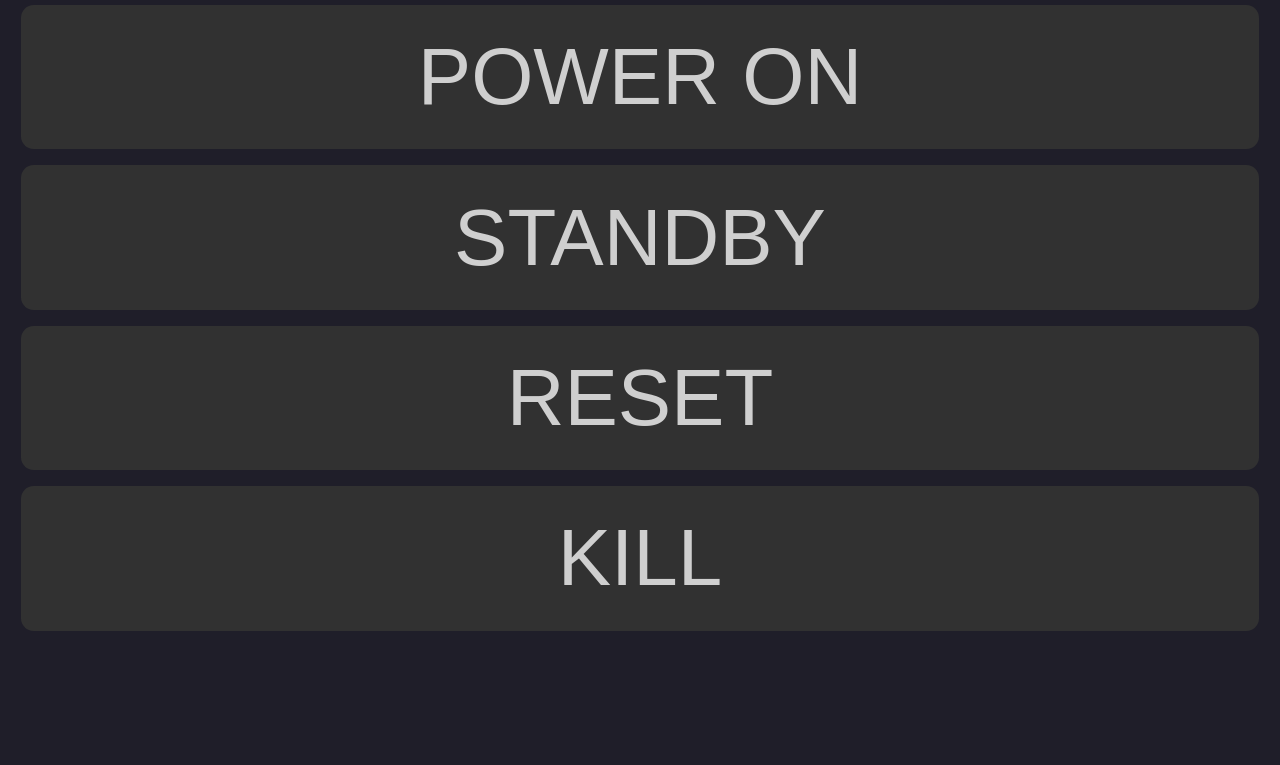
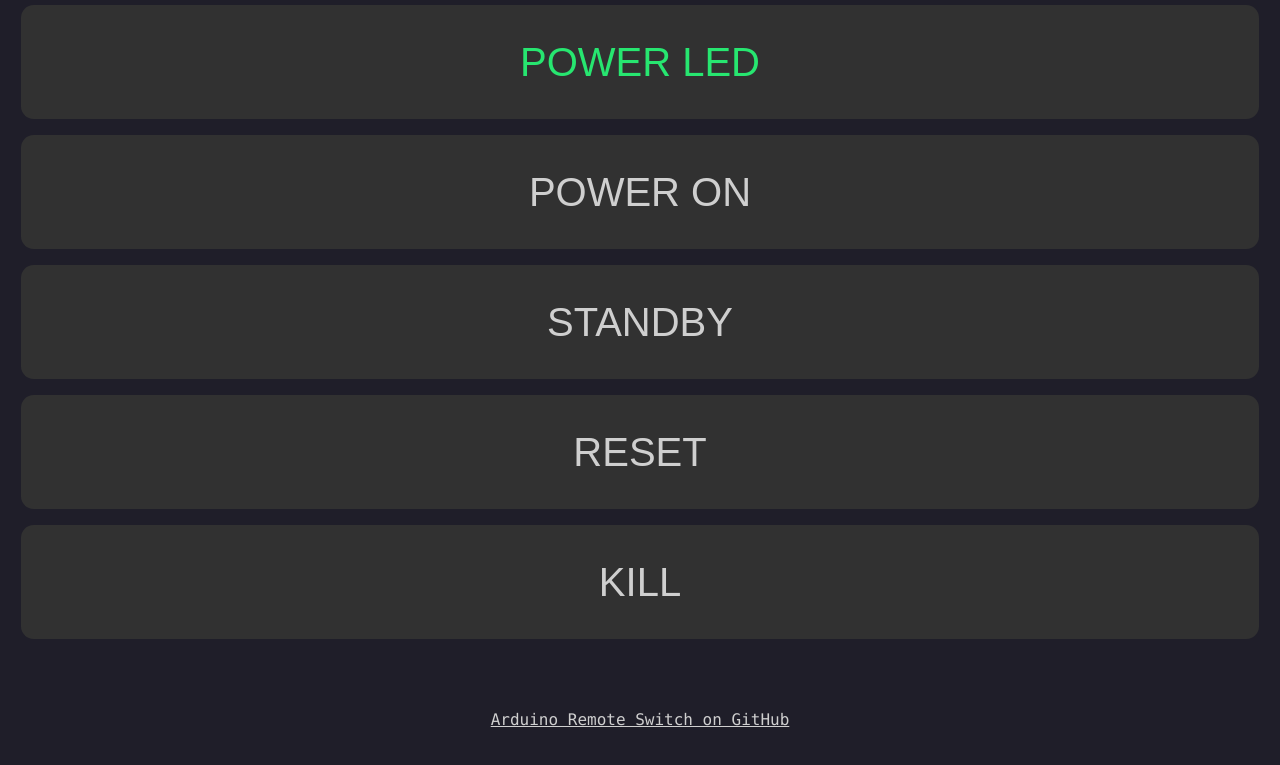
Before and after one commit to MatiasG19/arduino-remote-switch, a plain HTML site: page web/src/index.htm in a window 1280 px wide. Shown: the part 57-822 px from the top of the page. Before the commit the page ends 800 px from the top, so only its background shows below. Drawn offline with Linux system fonts and the light colour scheme; no server answers.

Commit message:
Add led button, add github link

```diff
--- a/web/src/index.htm
+++ b/web/src/index.htm
@@ -10,52 +10,58 @@
     <div class="heading">STORINATOR</div>
 
     <button
+    id="powerLed"
+    type="button"
+    class="button"
+    disabled>
+    POWER LED
+    </button>
+    <button
       id="powerBtn"
       type="button"
       class="activeButton"
-      onclick="sendCommand(CMD_POWER_ON)"
-    >
+      onclick="sendCommand(CMD_POWER_ON)">
       POWER ON
     </button>
     <button
       id="standByBtn"
       type="button"
       class="activeButton"
-      onclick="sendCommand(CMD_STAND_BY)"
-    >
+      onclick="sendCommand(CMD_STAND_BY)">
       STANDBY
     </button>
     <button
       id="resetBtn"
       type="button"
       class="activeButton"
-      onclick="sendCommand(CMD_RESET)"
-    >
+      onclick="sendCommand(CMD_RESET)">
       RESET
     </button>
     <button
       id="killBtn"
       type="button"
       class="activeButton"
-      onclick="sendCommand(CMD_KILL)"
-    >
+      onclick="sendCommand(CMD_KILL)">
       KILL
   </button>
+
+  <a href="https://github.com/MatiasG19/arduino-remote-switch">Arduino Remote Switch on GitHub</a>
 
     <script>
       const CMD_POWER_ON = "powerOn", CMD_STAND_BY = "standBy", CMD_RESET = "reset", CMD_KILL = "kill"
       const REQ_POWER_STATUS = "powerStatus"
 
       setInterval(() =>  {
+        togglePowerLedColor(true)
         requestStatus(REQ_POWER_STATUS)
       }, 3000)
 
-      function togglePowerButtonColor(state) {
-        const powerBtn = document.getElementById('powerBtn')
+      function togglePowerLedColor(state) {
+        const powerLed = document.getElementById('powerLed')
         if (state) {
-          powerBtn.style.color = "#27e670"
+          powerLed.style.color = "#27e670"
         } else {
-          powerBtn.style.color = "#cfcfcf"
+          powerLed.style.color = "#eb1e8f"
         }
       }
 
@@ -80,9 +86,9 @@
             console.debug(`requestStatus:${request}:${this.responseText}`)
             if(request == REQ_POWER_STATUS && typeof this.response === "string") {
               if(this.response.toString().includes(REQ_POWER_STATUS+":on"))
-                togglePowerButtonColor(true)
+                togglePowerLedColor(true)
               else
-                togglePowerButtonColor(false)
+                togglePowerLedColor(false)
             }
           }
         }
--- a/web/src/style.css
+++ b/web/src/style.css
@@ -6,7 +6,7 @@ html {
 body {
   background-color: #1f1e29;
   color: #cfcfcf;
-  height: 95%;
+  height: 100%;
 }
 
 .heading {
@@ -20,13 +20,12 @@ button {
   width: calc(100% - 2vw);
   min-width: 50px;
   max-width: 200vh;
-  height: 20%;
+  height: 15%;
   min-height: 50px;
   border: none;
   border-radius: 1vw;
   margin: 1vh 1vw 1vh 1vw;
-  font-size: 10vh;
-
+  font-size: 5vh;
   color: #cfcfcf;
   background-color: #313131;
 }
@@ -44,3 +43,11 @@ button {
   background-color: #494949;
   color: #cfcfcf;
 }
+
+a {
+  color: #cfcfcf;
+  display: flex;
+  align-items: center;
+  justify-content: center;
+  padding: 5%;
+}
```
Also changed, not shown: web.png.
